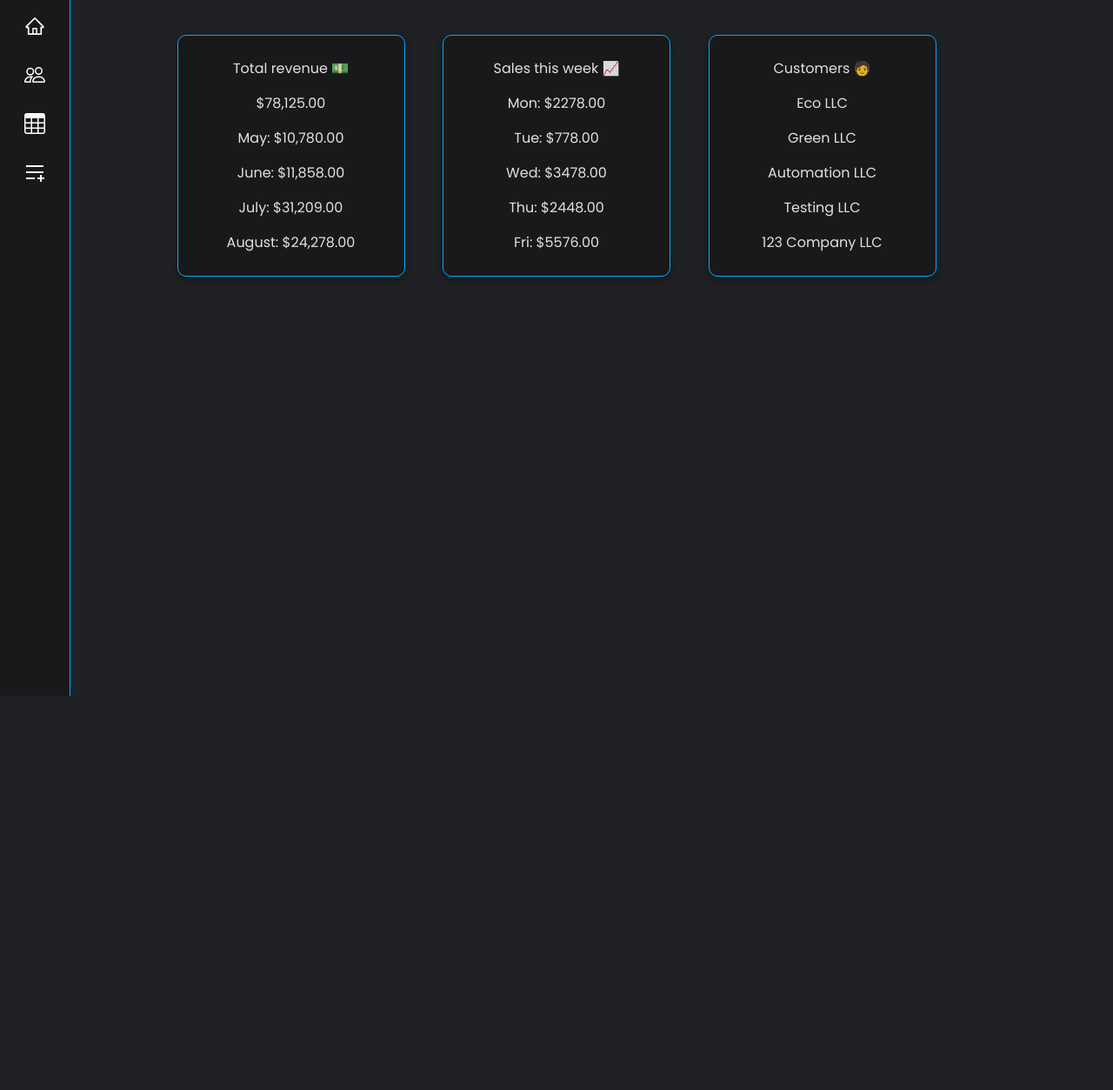
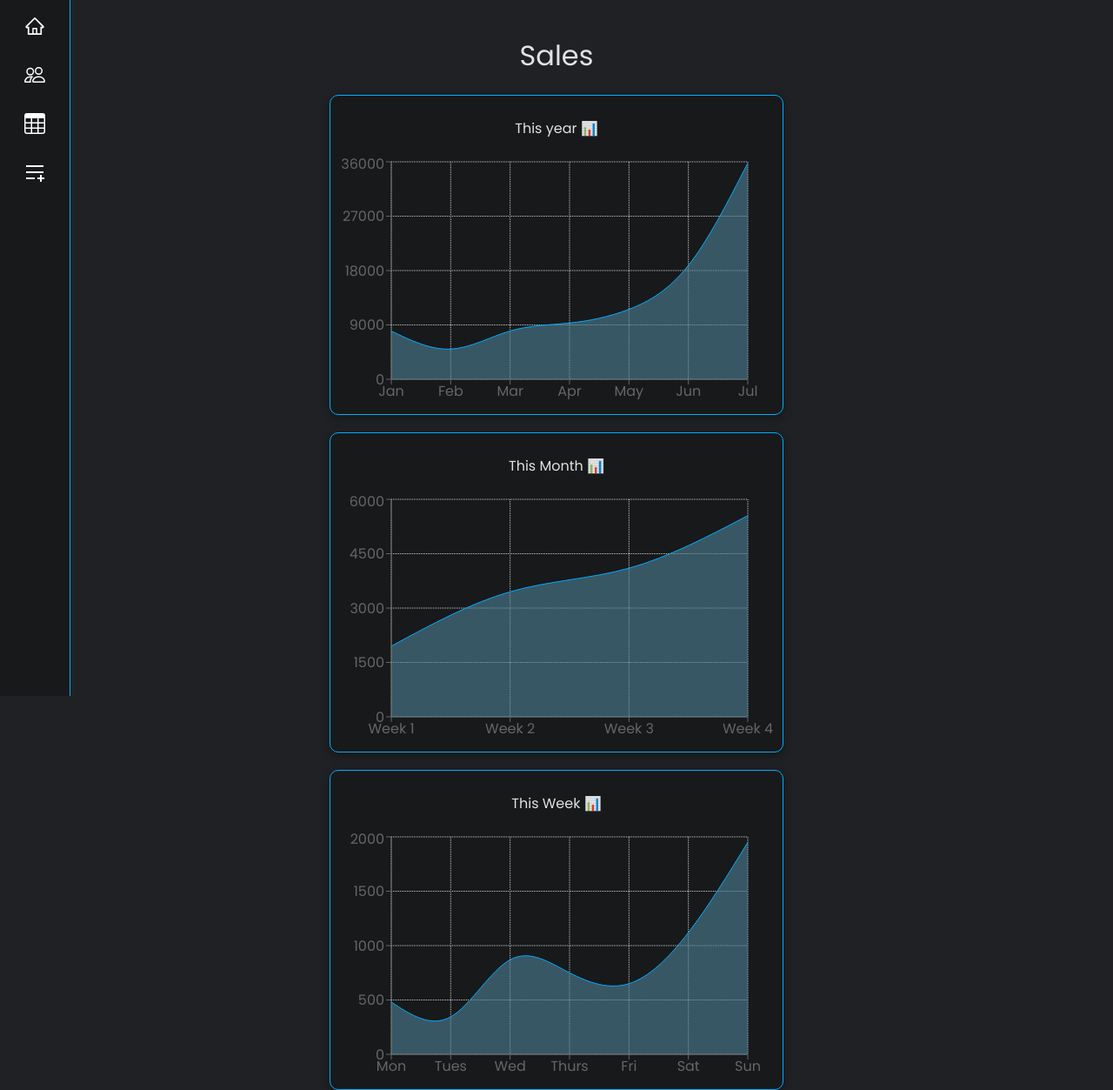
Before and after one commit to retr080s/CRM, a React (Vite) app in the folder frontend/: page / in a window 1280 px wide. Shown: the whole page at 87% size. Before the commit the page ends 800 px from the top, so only its background shows below. Built offline with nearby package versions, Linux system fonts and the light colour scheme.

Commit message:
updated the sales page (added charts) + updated the overall look

```diff
--- a/frontend/index.html
+++ b/frontend/index.html
@@ -10,7 +10,7 @@
     />
     <link rel="icon" type="image/svg+xml" href="/vite.svg" />
     <meta name="viewport" content="width=device-width, initial-scale=1.0" />
-    <title>Vite + React + TS</title>
+    <title>CRM</title>
   </head>
   <body>
     <div id="root"></div>
--- a/frontend/package.json
+++ b/frontend/package.json
@@ -13,7 +13,8 @@
     "react": "^18.2.0",
     "react-dom": "^18.2.0",
     "react-icons": "^4.10.1",
-    "react-router-dom": "^6.14.0"
+    "react-router-dom": "^6.14.0",
+    "recharts": "^2.7.2"
   },
   "devDependencies": {
     "@types/react": "^18.0.37",
--- a/frontend/src/index.css
+++ b/frontend/src/index.css
@@ -254,7 +254,7 @@ h1 {
   margin: auto;
   align-items: center;
   width: 75%;
-  row-gap: 40px;
+  row-gap: 20px;
   animation: fadeInAnimation ease 1s;
 }
 
--- a/frontend/src/pages/Home.tsx
+++ b/frontend/src/pages/Home.tsx
@@ -1,33 +1,210 @@
 import Navbar from "../components/Navbar";
+import {
+  AreaChart,
+  Area,
+  XAxis,
+  YAxis,
+  CartesianGrid,
+  Tooltip,
+} from "recharts";
+
+const data = [
+  {
+    name: "Jan",
+    Total: 7980,
+    pv: 2400,
+    amt: 2400,
+  },
+  {
+    name: "Feb",
+    Total: 5000,
+    pv: 1398,
+    amt: 2210,
+  },
+  {
+    name: "Mar",
+    Total: 8000,
+    pv: 9800,
+    amt: 2290,
+  },
+  {
+    name: "Apr",
+    Total: 9315,
+    pv: 3908,
+    amt: 2000,
+  },
+  {
+    name: "May",
+    Total: 11580,
+    pv: 4800,
+    amt: 2181,
+  },
+  {
+    name: "Jun",
+    Total: 18852,
+    pv: 3800,
+    amt: 2500,
+  },
+  {
+    name: "Jul",
+    Total: 35800,
+    pv: 4300,
+    amt: 2100,
+  },
+];
+
+const dataMonth = [
+  {
+    name: "Week 1",
+    Total: 1950,
+    pv: 4300,
+    amt: 2100,
+  },
+  {
+    name: "Week 2",
+    Total: 3450,
+    pv: 4300,
+    amt: 2100,
+  },
+  {
+    name: "Week 3",
+    Total: 4100,
+    pv: 4300,
+    amt: 2100,
+  },
+  {
+    name: "Week 4",
+    Total: 5550,
+    pv: 4300,
+    amt: 2100,
+  },
+];
+
+const dataWeek = [
+  {
+    name: "Mon",
+    Total: 480,
+    pv: 4300,
+    amt: 2100,
+  },
+  {
+    name: "Tues",
+    Total: 345,
+    pv: 4300,
+    amt: 2100,
+  },
+  {
+    name: "Wed",
+    Total: 870,
+    pv: 4300,
+    amt: 2100,
+  },
+  {
+    name: "Thurs",
+    Total: 750,
+    pv: 4300,
+    amt: 2100,
+  },
+  {
+    name: "Fri",
+    Total: 650,
+    pv: 4300,
+    amt: 2100,
+  },
+  {
+    name: "Sat",
+    Total: 1120,
+    pv: 4300,
+    amt: 2100,
+  },
+  {
+    name: "Sun",
+    Total: 1950,
+    pv: 4300,
+    amt: 2100,
+  },
+];
 
 const Home = () => {
   return (
     <>
       <Navbar />
+      <h1>Sales</h1>
       <div className="home">
-        <div className="homeInfo">
-          <p>Total revenue 💵</p>
-          <p>$78,125.00</p>
-          <p>May: $10,780.00</p>
-          <p>June: $11,858.00</p>
-          <p>July: $31,209.00</p>
-          <p>August: $24,278.00</p>
+        <div className="homeInfo" style={{ width: "500px" }}>
+          <p>This year 📊</p>
+          <AreaChart
+            width={500}
+            height={290}
+            data={data}
+            margin={{
+              top: 10,
+              right: 30,
+              left: 0,
+              bottom: 0,
+            }}
+          >
+            <CartesianGrid strokeDasharray="1 1" />
+            <XAxis dataKey="name" />
+            <YAxis />
+            <Tooltip />
+            <Area
+              type="natural"
+              dataKey="Total"
+              stroke="#00aeff"
+              fill="#4e8097"
+            />
+          </AreaChart>
         </div>
-        <div className="homeInfo">
-          <p>Sales this week 📈</p>
-          <p>Mon: $2278.00</p>
-          <p>Tue: $778.00</p>
-          <p>Wed: $3478.00</p>
-          <p>Thu: $2448.00</p>
-          <p>Fri: $5576.00</p>
+        <div className="homeInfo" style={{ width: "500px" }}>
+          <p>This Month 📊</p>
+          <AreaChart
+            width={500}
+            height={290}
+            data={dataMonth}
+            margin={{
+              top: 10,
+              right: 30,
+              left: 0,
+              bottom: 0,
+            }}
+          >
+            <CartesianGrid strokeDasharray="1 1" />
+            <XAxis dataKey="name" />
+            <YAxis />
+            <Tooltip />
+            <Area
+              type="natural"
+              dataKey="Total"
+              stroke="#00aeff"
+              fill="#4e8097"
+            />
+          </AreaChart>
         </div>
-        <div className="homeInfo">
-          <p>Customers 🧑</p>
-          <p>Eco LLC</p>
-          <p>Green LLC</p>
-          <p>Automation LLC</p>
-          <p>Testing LLC</p>
-          <p>123 Company LLC</p>
+        <div className="homeInfo" style={{ width: "500px" }}>
+          <p>This Week 📊</p>
+          <AreaChart
+            width={500}
+            height={290}
+            data={dataWeek}
+            margin={{
+              top: 10,
+              right: 30,
+              left: 0,
+              bottom: 0,
+            }}
+          >
+            <CartesianGrid strokeDasharray="1 1" />
+            <XAxis dataKey="name" />
+            <YAxis />
+            <Tooltip />
+            <Area
+              type="natural"
+              dataKey="Total"
+              stroke="#00aeff"
+              fill="#4e8097"
+            />
+          </AreaChart>
         </div>
       </div>
     </>
--- a/frontend/src/pages/Panel.tsx
+++ b/frontend/src/pages/Panel.tsx
@@ -5,6 +5,7 @@ const Panel = () => {
   return (
     <div>
       <Navbar />
+      <h1>Panel</h1>
       <div className="custInfoPaid">
         <p>ID: 1238919</p>
         <p>Name: John Smith</p>
--- a/frontend/src/pages/Users.tsx
+++ b/frontend/src/pages/Users.tsx
@@ -5,6 +5,7 @@ const Users = () => {
   return (
     <div>
       <Navbar />
+      <h1>Users</h1>
       <div className="users">
         <div className="usersInfo">
           <p>Name: </p>
```
Also changed, not shown: 1 other file (tests, documents, lock files or other folders).
